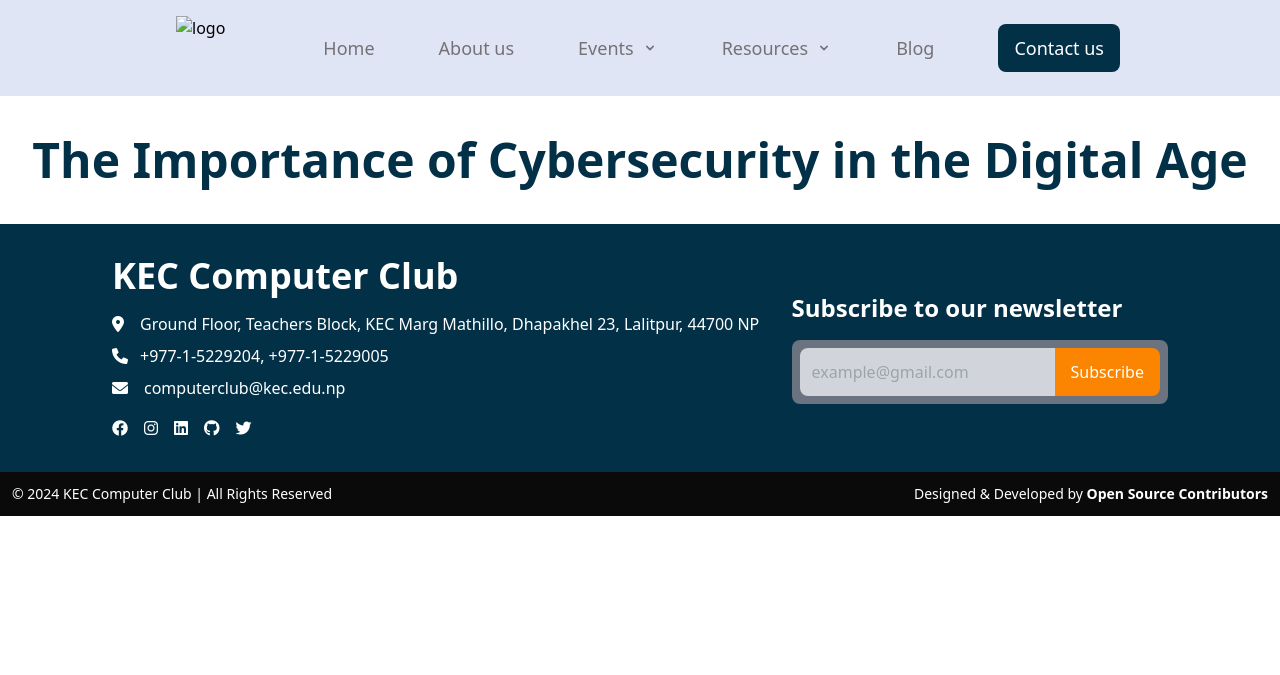
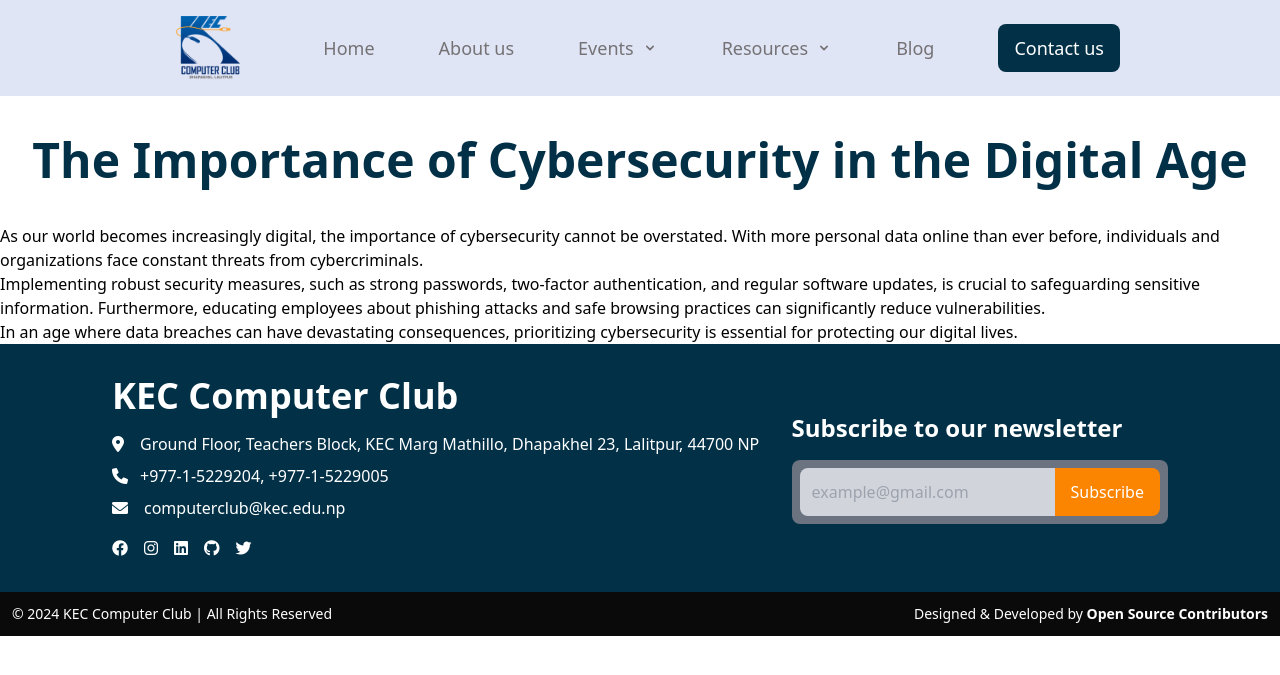
Before and after one commit to computerclubkec/computerclubkec.github.io, a Jekyll site: the page built from _posts/2024-10-15-blog_3.markdown, in a window 1280 px wide. Shown: the top 675 px of the page. Built offline with Jekyll 4.4.1, drawn with Linux system fonts in a browser that asks for light colours; nearby versions of some CDN libraries.

Commit message:
Added New Changes as per second review

```diff
--- a/_includes/nav.html
+++ b/_includes/nav.html
@@ -6,7 +6,7 @@
   <div class="m-4 w-12 h-12 sm:w-8 sm:h-8 md:w-12 md:h-12 lg:w-16 lg:h-16 relative">
     <a href="{{ '/' }}">
       <img
-        src="../assets/images/logo.png"
+        src="{{ site.baseurl }}/assets/images/logo.png"
         alt="logo"
         class="absolute w-full h-full object-contain"
       />
--- a/_posts/2024-10-15-blog_3.markdown
+++ b/_posts/2024-10-15-blog_3.markdown
@@ -1,8 +1,15 @@
 ---
 layout: default
 title: "The Importance of Cybersecurity in the Digital Age"
-date: 2024-10-15 #YEAR-MONTH-DAY-title.MARKUP
+date: 2024-10-15
 image: ../assets/images/blog/blog1.png
 reading_time: 1
-excerpt: "As our world becomes increasingly digital, the importance of cybersecurity cannot be overstated. With more personal data online than ever before, individuals and organizations face constant threats from cybercriminals. Implementing robust security measures, such as strong passwords, two-factor authentication, and regular software updates, is crucial to safeguarding sensitive information. Furthermore, educating employees about phishing attacks and safe browsing practices can significantly reduce vulnerabilities. In an age where data breaches can have devastating consequences, prioritizing cybersecurity is essential for protecting our digital lives."
+excerpt: "As our world becomes increasingly digital, the importance of cybersecurity cannot be overstated."
 ---
+
+<!-- Full blog content starts here -->
+As our world becomes increasingly digital, the importance of cybersecurity cannot be overstated. With more personal data online than ever before, individuals and organizations face constant threats from cybercriminals.
+
+Implementing robust security measures, such as strong passwords, two-factor authentication, and regular software updates, is crucial to safeguarding sensitive information. Furthermore, educating employees about phishing attacks and safe browsing practices can significantly reduce vulnerabilities.
+
+In an age where data breaches can have devastating consequences, prioritizing cybersecurity is essential for protecting our digital lives.
```
Also changed, not shown: _layouts/blog.html (+5 -3 lines), _posts/2024-10-14-blog_2.markdown (+8 -1 lines), _posts/2024-10-16-blog_1.markdown (+8 -1 lines), _config.yml (line endings or trailing spaces).
